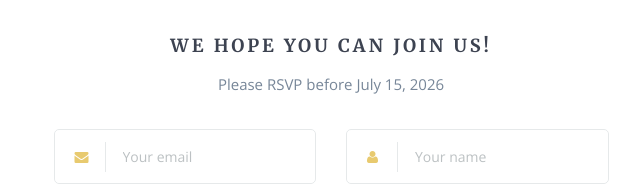
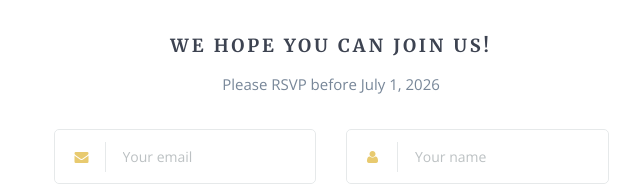
Before and after one commit to oliviayyu/oj2026, a website: page index.html in a window 1280 px wide. Shown: the part 2913-3104 px from the top of the page, 309-949 px from the left. Drawn offline with nearby package versions, Linux system fonts and the light colour scheme; files whose address does not match are found by name.

Commit message:
Update rsvp deadline

```diff
--- a/index.html
+++ b/index.html
@@ -299,7 +299,7 @@
         <div class="row">
             <div class="col-md-6 col-md-offset-3">
                 <h3>We hope you can join us!</h3>
-                <p>Please RSVP before July 15, 2026</p>
+                <p>Please RSVP before July 1, 2026</p>
                 <form id="rsvp-form" class="rsvp-form"
                       action=""
                       method="POST">
```
